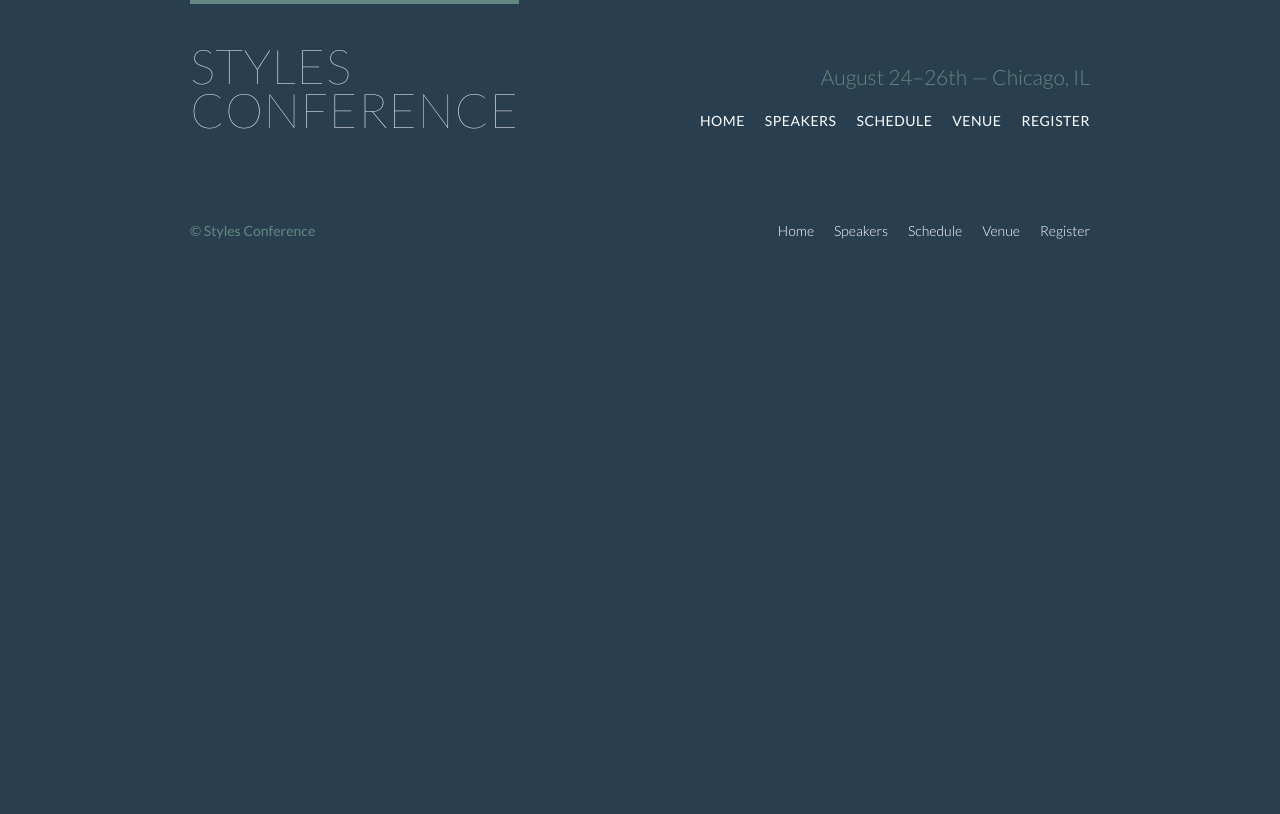
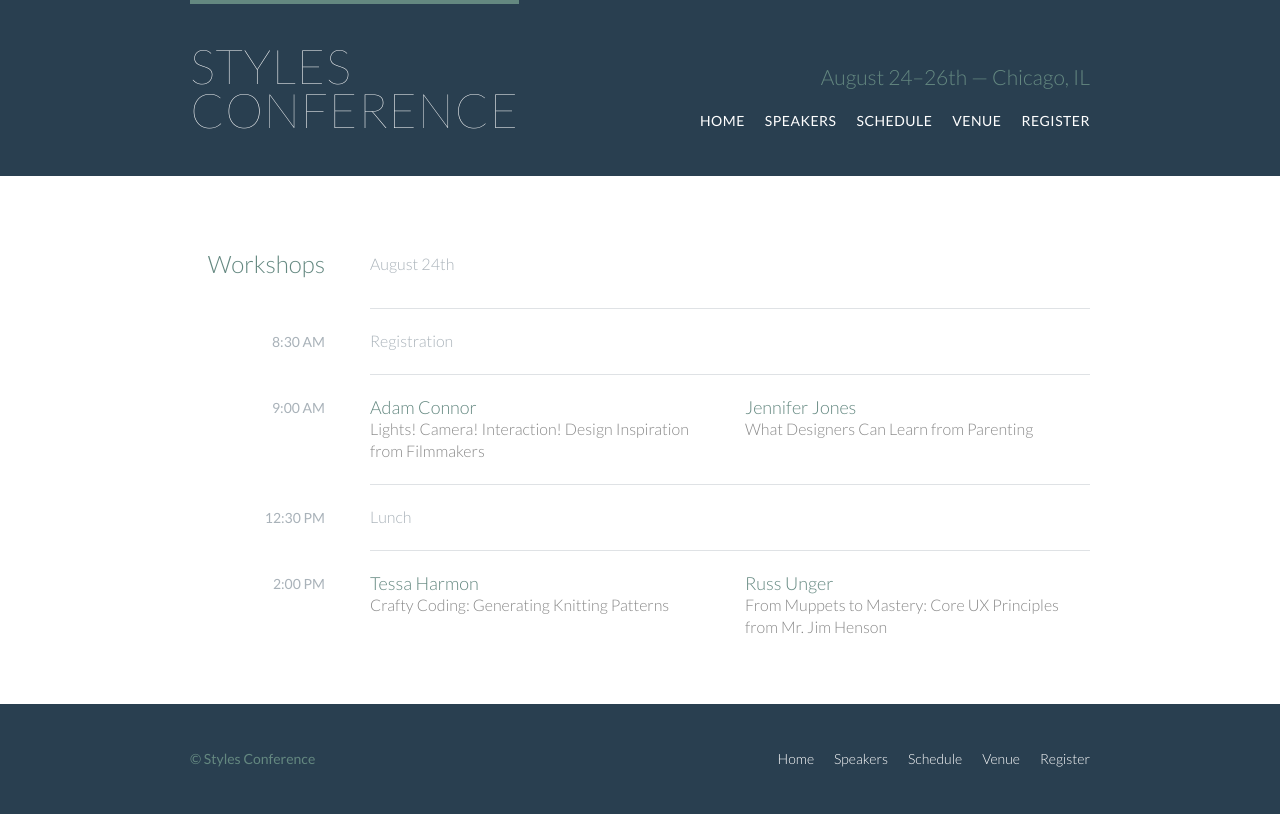
Before and after one commit to sihoonathan/First-Webpage, a plain HTML site: page schedule.html in a window 1280 px wide. Drawn offline with Linux system fonts and the light colour scheme.

Commit message:
schedule page complete

```diff
--- a/assets/stylesheets/style.css
+++ b/assets/stylesheets/style.css
@@ -322,3 +322,116 @@ p a {
 .venue-map {
     height: 264px;
 }
+
+.why-attend {
+    list-style: square;
+    margin: 0 0 22px 30px;
+}
+
+form {
+    margin-bottom: 22px;
+}
+input,
+select,
+textarea {
+    font: 300 16px/22px "Lato", "Open Sans", "Helvetica Neue", Helvetica, Arial, sans-serif;
+}
+
+.register-group label {
+    color: #648880;
+    cursor: pointer;
+    font-weight: 400;
+}
+.register-group input,
+.register-group select,
+.register-group textarea {
+    border: 1px solid #c6c9cc;
+    border-radius: 5px;
+    color: #888;
+    display: block;
+    margin: 5px 0 27px 0;
+    padding: 5px 8px;
+}
+.register-group input,
+.register-group textarea {
+    width: 100%;
+}
+.register-group select {
+    height: 34px;
+    width: 60px;
+}
+.register-group textarea {
+    height: 78px;
+}
+
+.btn-default {
+    border: 0;
+    background: #648880;
+    padding: 11px 30px;
+    font-size: 14px;
+}
+.btn-default:hover {
+    background: #77a198;
+}
+
+table {
+    margin-bottom: 44px;
+    width: 100%;
+}
+table:last-child {
+    margin-bottom: 0;
+}
+
+th,
+td {
+    padding-bottom: 22px;
+    vertical-align: top;
+}
+th {
+    padding-right: 45px;
+    text-align: right;
+    width: 20%;
+}
+td {
+    width: 40%;
+}
+thead {
+    line-height: 44px;
+}
+thead th {
+    color: #648880;
+    font-size: 24px;
+}
+
+tbody th {
+    color: #a9b2b9;
+    font-size: 14px;
+    font-weight: 400;
+    padding-top: 22px;
+    text-transform: uppercase;
+}
+
+tbody td {
+    border-top: 1px solid #dfe2e5;
+    padding-top: 21px;
+}
+tbody td:first-of-type {
+    padding-right: 15px;
+}
+tbody td:last-of-type {
+    padding-left: 15px;
+}
+tbody td:only-of-type {
+    padding-left: 0;
+    padding-right: 0;
+}
+
+table a {
+    color: #888;
+}
+table h4 {
+    margin-bottom: 0;
+}
+.schedule-offset {
+    color: #a9b2b9;
+}
--- a/schedule.html
+++ b/schedule.html
@@ -32,6 +32,74 @@
 
     </header>
 
+    <section class="row">
+      <div class="container">
+        <table>
+          <thead>
+            <tr>
+              <th scope="row">
+                Workshops
+              </th>
+              <td class="schedule-offset" colspan="2">
+                August 24th
+              </td>
+            </tr>
+          </thead>
+          <tbody>
+            <tr>
+              <th scope="row">
+                <time datetime="08:30:00">8:30 AM</time>
+              </th>
+              <td class="schedule-offset" colspan="2">
+                Registration
+              </td>
+            </tr>
+            <tr>
+              <th scope="row">
+                <time datetime="09:00:00">9:00 AM</time>
+              </th>
+              <td>
+                <a href="speakers.html#adam-connor">
+                  <h4>Adam Connor</h4>
+                  Lights! Camera! Interaction! Design Inspiration from Filmmakers
+                </a>
+              </td>
+              <td>
+                <a href="speakers.html#jennifer-jones">
+                  <h4>Jennifer Jones</h4>
+                  What Designers Can Learn from Parenting
+                </a>
+              </td>
+            </tr>
+            <tr>
+              <th scope="row">
+                <time datetime="12:30:00">12:30 PM</time>
+              </th>
+              <td class="schedule-offset" colspan="2">
+                Lunch
+              </td>
+            </tr>
+            <tr>
+              <th scope="row">
+                <time datetime="14:00">2:00 PM</time>
+              </th>
+              <td>
+                <a href="speakers.html#tessa-harmon">
+                  <h4>Tessa Harmon</h4>
+                  Crafty Coding: Generating Knitting Patterns
+                </a>
+              </td>
+              <td>
+                <a href="speakers.html#russ-unger">
+                  <h4>Russ Unger</h4>
+                  From Muppets to Mastery: Core UX Principles from Mr. Jim Henson
+                </a>
+              </td>
+            </tr>
+          </tbody>
+        </table>
+      </div>
+    </section>
 
     <!-- Footer -->
 
```
Also changed, not shown: register.html (+55 -0 lines).
